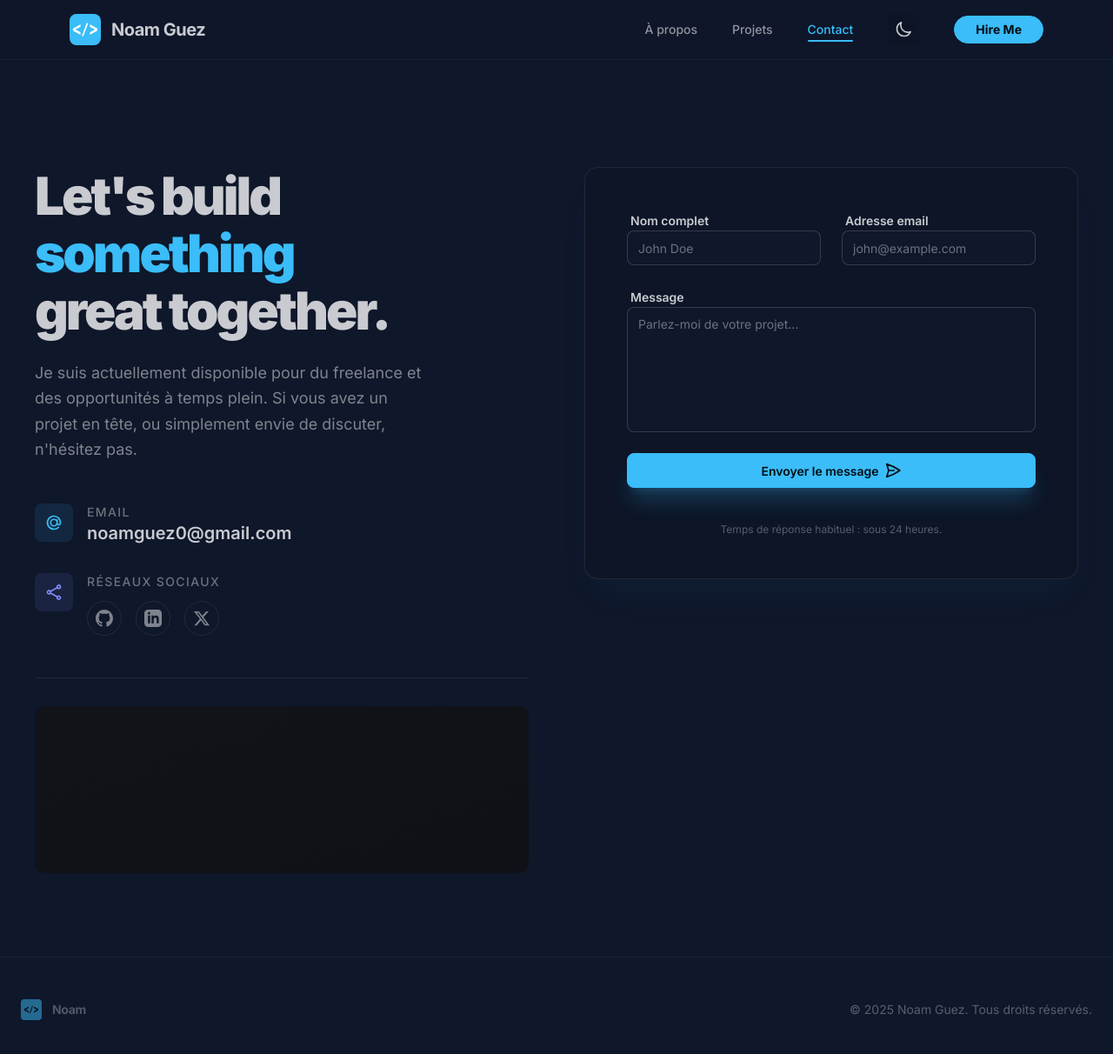
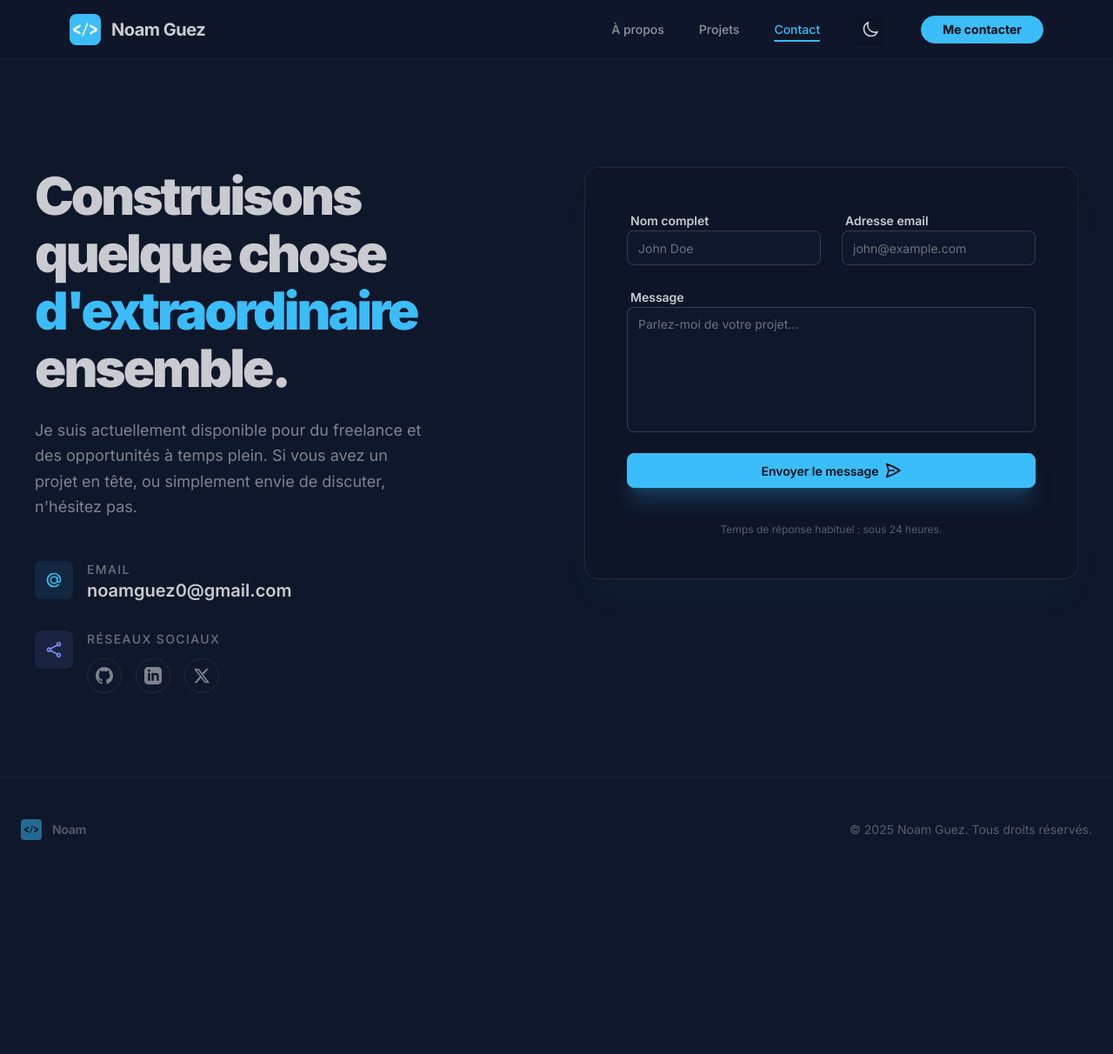
Before and after one commit to N0amG/Portfolio-public, a Next.js app: page /contact in a window 1280 px wide. Shown: the top 1212 px of the page at 87% size. After the commit the page ends 1014 px from the top, so only its background shows below. Built offline with nearby package versions, Linux system fonts and the light colour scheme.

Commit message:
Fix english text

```diff
--- a/src/app/contact/page.tsx
+++ b/src/app/contact/page.tsx
@@ -50,9 +50,9 @@ export default function ContactPage() {
             <AnimatedSection animation="fade-right">
               <div className="max-w-md">
                 <h2 className="text-5xl lg:text-6xl font-black tracking-tighter mb-6 leading-[1.1] text-base-content">
-                  Let&apos;s build{" "}
-                  <span className="text-primary">something</span> great
-                  together.
+                  Construisons quelque chose{" "}
+                  <span className="text-primary">d&apos;extraordinaire</span>{" "}
+                  ensemble.
                 </h2>
                 <p className="text-base-content/60 text-lg leading-relaxed">
                   Je suis actuellement disponible pour du freelance et des
@@ -144,14 +144,6 @@ export default function ContactPage() {
                     </div>
                   </div>
                 </motion.div>
-              </div>
-            </AnimatedSection>
-
-            <AnimatedSection delay={0.2} animation="blur">
-              <div className="pt-8 border-t border-base-content/10">
-                <div className="w-full h-48 rounded-xl bg-base-200 overflow-hidden grayscale opacity-70 hover:opacity-100 transition-opacity">
-                  <div className="h-full w-full bg-gradient-to-br from-base-200 to-base-300" />
-                </div>
               </div>
             </AnimatedSection>
           </div>
--- a/src/app/page.tsx
+++ b/src/app/page.tsx
@@ -18,7 +18,10 @@ const letterPull = {
 
 export default function Home() {
   const featuredProjects = projects.slice(0, 3);
-  const nameParts = ["N", "o", "a", "m", "\u00A0", "G", "u", "e", "z"];
+  const nameParts = [
+    ["N", "o", "a", "m"],
+    ["G", "u", "e", "z"],
+  ];
 
   return (
     <>
@@ -49,15 +52,19 @@ export default function Home() {
           </motion.span>
 
           <motion.h1
-            className="text-6xl md:text-8xl lg:text-9xl font-black tracking-tighter text-base-content mb-6 flex justify-center flex-wrap"
+            className="text-6xl md:text-8xl lg:text-9xl font-black tracking-tighter text-base-content mb-6 flex justify-center flex-wrap gap-x-6"
             variants={staggerContainer}
             initial="hidden"
             animate="visible"
           >
-            {nameParts.map((char, i) => (
-              <motion.span key={i} variants={letterPull} className="inline-block">
-                {char}
-              </motion.span>
+            {nameParts.map((word, wi) => (
+              <span key={wi} className="inline-flex whitespace-nowrap">
+                {word.map((char, i) => (
+                  <motion.span key={i} variants={letterPull} className="inline-block">
+                    {char}
+                  </motion.span>
+                ))}
+              </span>
             ))}
           </motion.h1>
 
--- a/src/app/projects/[slug]/ProjectDetailClient.tsx
+++ b/src/app/projects/[slug]/ProjectDetailClient.tsx
@@ -61,7 +61,7 @@ export default function ProjectDetailClient({ project, prev, next }: Props) {
                     <svg className="h-5 w-5" fill="none" stroke="currentColor" viewBox="0 0 24 24">
                       <path strokeLinecap="round" strokeLinejoin="round" strokeWidth={2} d="M12 21a9.004 9.004 0 008.716-6.747M12 21a9.004 9.004 0 01-8.716-6.747M12 21c2.485 0 4.5-4.03 4.5-9S14.485 3 12 3m0 18c-2.485 0-4.5-4.03-4.5-9S9.515 3 12 3m0 0a8.997 8.997 0 017.843 4.582M12 3a8.997 8.997 0 00-7.843 4.582m15.686 0A11.953 11.953 0 0112 10.5c-2.998 0-5.74-1.1-7.843-2.918m15.686 0A8.959 8.959 0 0121 12c0 .778-.099 1.533-.284 2.253m0 0A17.919 17.919 0 0112 16.5c-3.162 0-6.133-.815-8.716-2.247m0 0A9.015 9.015 0 013 12c0-1.605.42-3.113 1.157-4.418" />
                     </svg>
-                    Visit Site
+                    Voir le site
                   </a>
                 )}
                 {project.codeUrl && (
@@ -75,7 +75,7 @@ export default function ProjectDetailClient({ project, prev, next }: Props) {
                     <svg className="h-5 w-5" fill="none" stroke="currentColor" viewBox="0 0 24 24">
                       <path strokeLinecap="round" strokeLinejoin="round" strokeWidth={2} d="M17.25 6.75L22.5 12l-5.25 5.25m-10.5 0L1.5 12l5.25-5.25m7.5-3l-4.5 16.5" />
                     </svg>
-                    View Code
+                    Voir le code
                   </a>
                 )}
               </div>
--- a/src/app/projects/page.tsx
+++ b/src/app/projects/page.tsx
@@ -23,7 +23,7 @@ export default function ProjectsPage() {
         {/* Hero */}
         <AnimatedSection className="mb-16" animation="blur">
           <h2 className="text-5xl md:text-6xl font-black mb-6 tracking-tight text-base-content">
-            Projects <span className="text-accent">Gallery</span>
+            Galerie de <span className="text-accent">Projets</span>
           </h2>
           <p className="text-base-content/50 text-lg max-w-2xl leading-relaxed">
             Une sélection de mes réalisations en développement web, mobile et
--- a/src/components/GithubActivity.tsx
+++ b/src/components/GithubActivity.tsx
@@ -37,11 +37,11 @@ const CATEGORY_KEYWORDS: Record<string, CommitCategory> = {
 };
 
 const CATEGORY_STYLES: Record<CommitCategory, { bg: string; text: string; border: string; label: string }> = {
-  add: { bg: "bg-emerald-500/10", text: "text-emerald-400", border: "border-emerald-500/20", label: "Added" },
-  fix: { bg: "bg-orange-500/10", text: "text-orange-400", border: "border-orange-500/20", label: "Fix" },
-  remove: { bg: "bg-red-500/10", text: "text-red-400", border: "border-red-500/20", label: "Removed" },
-  update: { bg: "bg-blue-500/10", text: "text-blue-400", border: "border-blue-500/20", label: "Updated" },
-  merge: { bg: "bg-purple-500/10", text: "text-purple-400", border: "border-purple-500/20", label: "Merge" },
+  add: { bg: "bg-emerald-500/10", text: "text-emerald-400", border: "border-emerald-500/20", label: "Ajout" },
+  fix: { bg: "bg-orange-500/10", text: "text-orange-400", border: "border-orange-500/20", label: "Correction" },
+  remove: { bg: "bg-red-500/10", text: "text-red-400", border: "border-red-500/20", label: "Suppression" },
+  update: { bg: "bg-blue-500/10", text: "text-blue-400", border: "border-blue-500/20", label: "Mise à jour" },
+  merge: { bg: "bg-purple-500/10", text: "text-purple-400", border: "border-purple-500/20", label: "Fusion" },
   version: { bg: "bg-base-300/50", text: "text-base-content/80", border: "border-base-content/10", label: "" },
   default: { bg: "bg-base-300/30", text: "text-base-content/50", border: "border-base-content/10", label: "" },
 };
--- a/src/components/Navbar.tsx
+++ b/src/components/Navbar.tsx
@@ -68,7 +68,7 @@ export default function Navbar() {
             href="/contact"
             className="btn btn-primary btn-sm rounded-full px-6 text-sm font-bold"
           >
-            Hire Me
+            Me contacter
           </Link>
         </nav>
 
```
